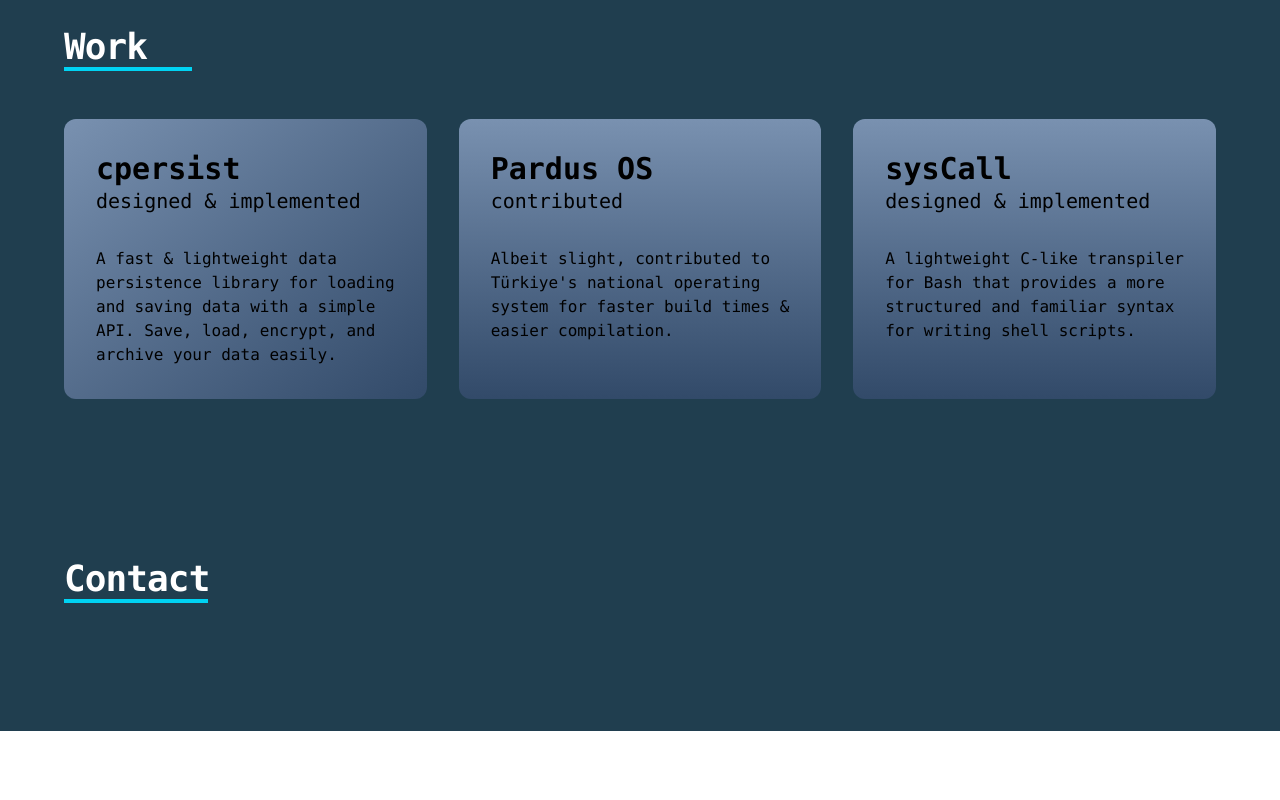
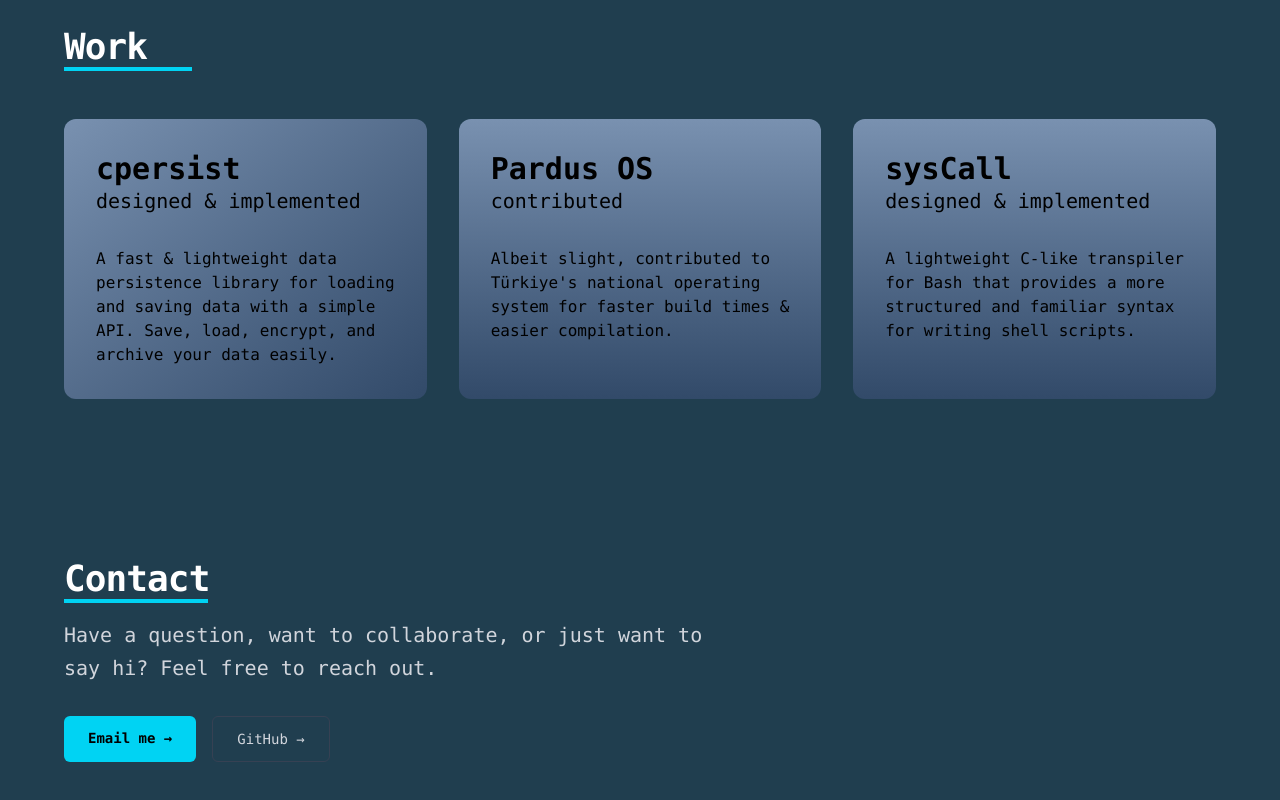
Before and after one commit to Mher-DeLight/Lander-Site, a website: page src/index.html in a window 1280 px wide. Shown: the part 1109-1909 px from the top of the page. Before the commit the page ends 1840 px from the top, so only its background shows below. Drawn offline with nearby package versions, Linux system fonts and the light colour scheme; files that its build step writes are made by us from their sources.

Commit message:
implemented contact section

```diff
--- a/src/index.html
+++ b/src/index.html
@@ -127,13 +127,34 @@
     <section class="bg-[#203e4f] px-6 py-20">
         <div id="contact" class="mx-auto max-w-6xl">
 
-            <div class="mb-12">
+            <div class="mb-4">
                 <h2 class="font-mono text-4xl font-bold tracking-tight text-white">
                     Contact
                 </h2>
 
                 <div class="h-1 w-36 bg-cyan-400"></div>
             </div>
+
+            <div class="max-w-2xl">
+                <p class="font-mono text-xl leading-relaxed text-gray-300">
+                    Have a question, want to collaborate, or just want to say hi?
+                    Feel free to reach out.
+                </p>
+
+                <div class="mt-8 flex flex-col gap-4 sm:flex-row">
+                    <a href="mailto:mherdelight@proton.me" class="rounded-md bg-cyan-400 px-6 py-3 text-center font-mono text-sm
+                          font-bold text-black transition hover:bg-cyan-300">
+                        Email me →
+                    </a>
+
+                    <a href="https://github.com/Mher-DeLight" target="_blank" rel="noopener noreferrer" class="rounded-md border border-gray-700 px-6 py-3 text-center
+                          font-mono text-sm text-gray-300 transition
+                          hover:border-gray-500 hover:text-white">
+                        GitHub →
+                    </a>
+                </div>
+            </div>
+
         </div>
     </section>
 </body>
```
